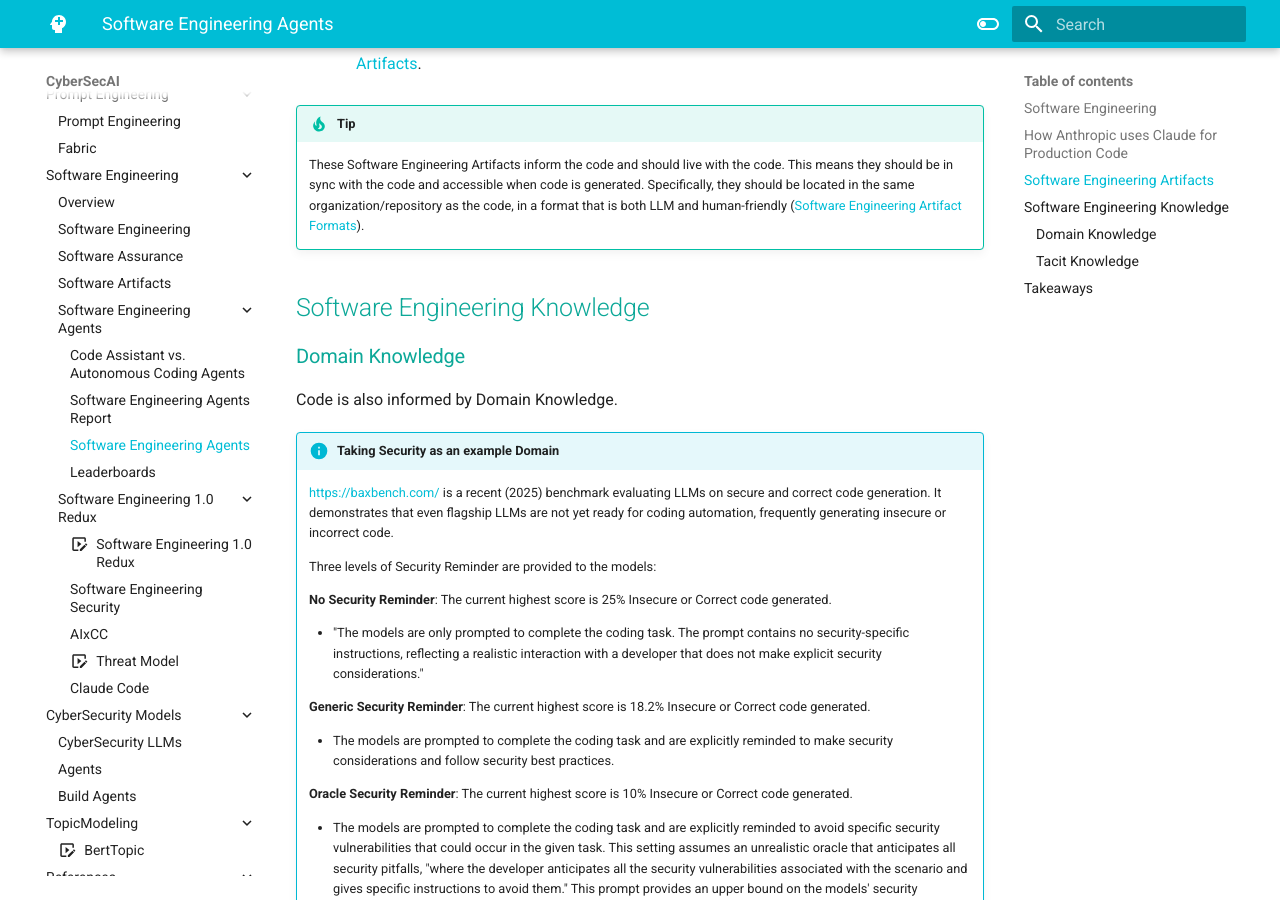
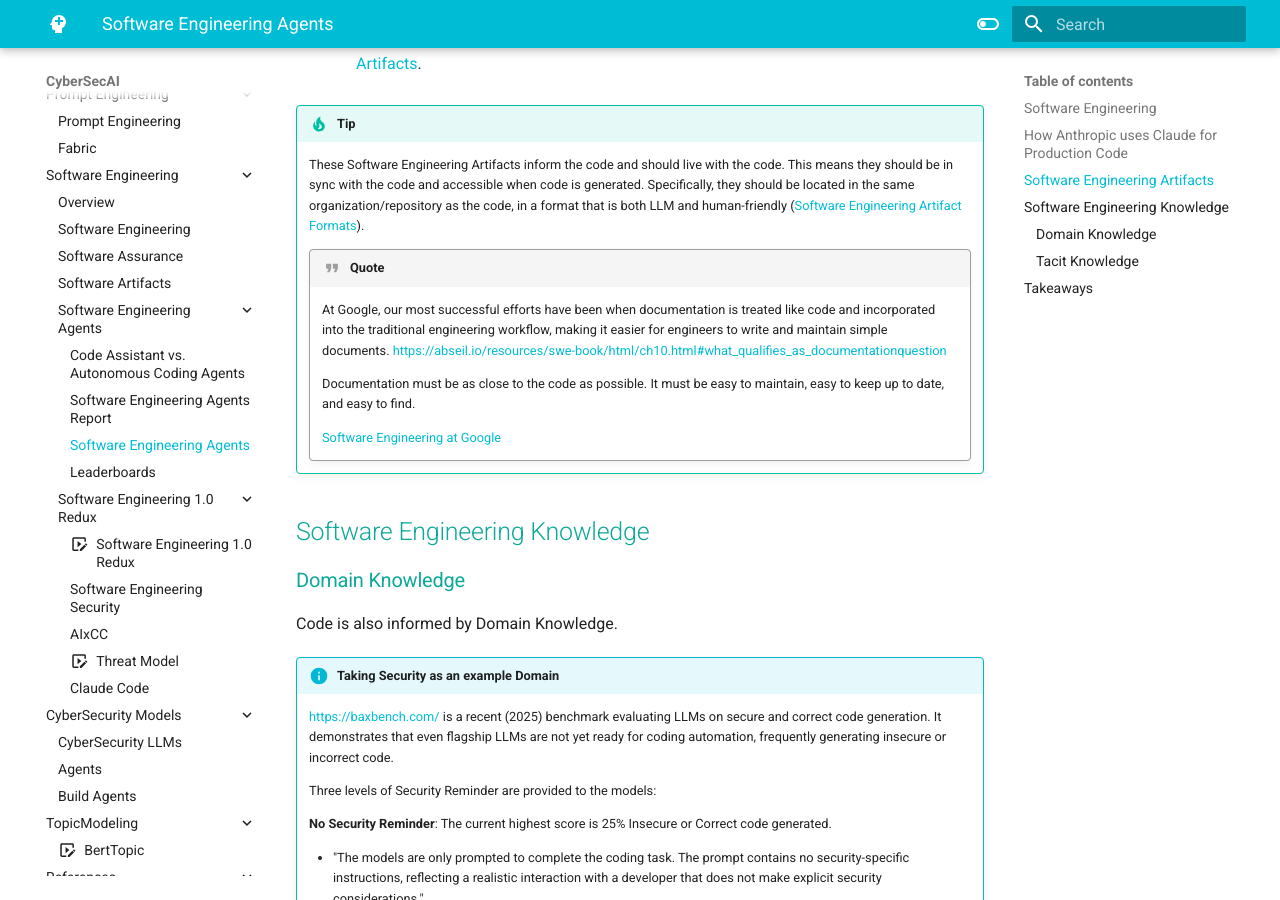
Before and after one commit to CyberSecAI/CyberSecAI.github.io, an MkDocs documentation site: the page built from docs/software/swe_agents.md, in a window 1280 px wide and 900 px high, scrolled down 2147 px. Built offline with MkDocs 1.6.1 and Material for MkDocs 9.7.7, drawn with Linux system fonts in a browser that asks for light colours; comment, search, counter and statistics services are not loaded.

Commit message:
Add Google's documentation philosophy to software engineering agents
- Quote from Software Engineering at Google on treating documentation like code
- Emphasize documentation proximity to code and maintenance principles

```diff
--- a/docs/software/swe_agents.md
+++ b/docs/software/swe_agents.md
@@ -51,6 +51,13 @@ By combining these methods, Anthropic was able to achieve the same level of conf
 
     These Software Engineering Artifacts inform the code and should live with the code. This means they should be in sync with the code and accessible when code is generated. Specifically, they should be located in the same organization/repository as the code, in a format that is both LLM and human-friendly ([Software Engineering Artifact Formats](./software_artifacts.md#artifact-formats-for-ai-integration)).
 
+    !!! quote
+
+        At Google, our most successful efforts have been when documentation is treated like code and incorporated into the traditional engineering workflow, making it easier for engineers to write and maintain simple documents. https://abseil.io/resources/swe-book/html/ch10.html#what_qualifies_as_documentationquestion
+
+        Documentation must be as close to the code as possible. It must be easy to maintain, easy to keep up to date, and easy to find.
+
+        [Software Engineering at Google](https://abseil.io/resources/swe-book)
 
 ## Software Engineering Knowledge
 
```
